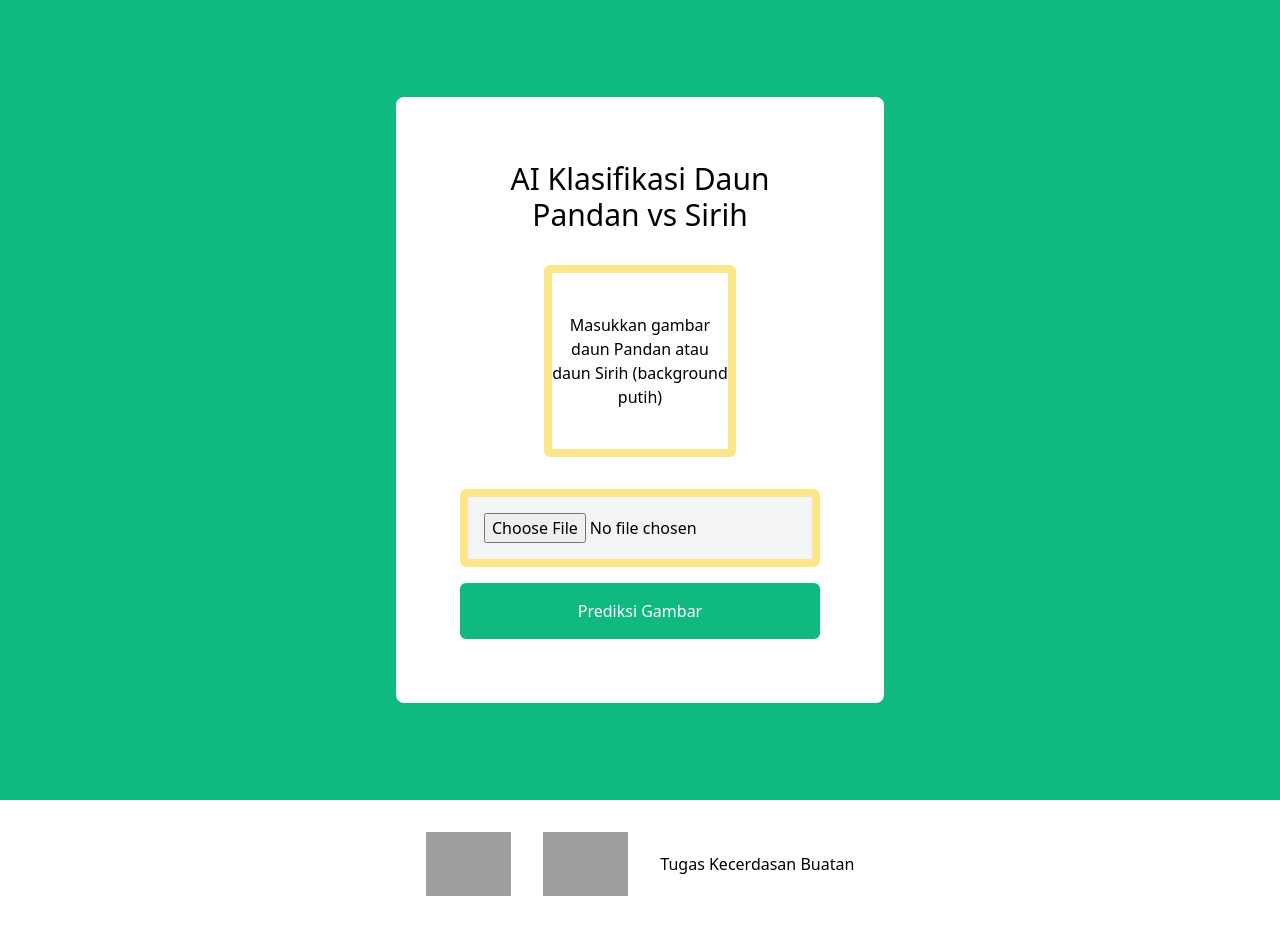
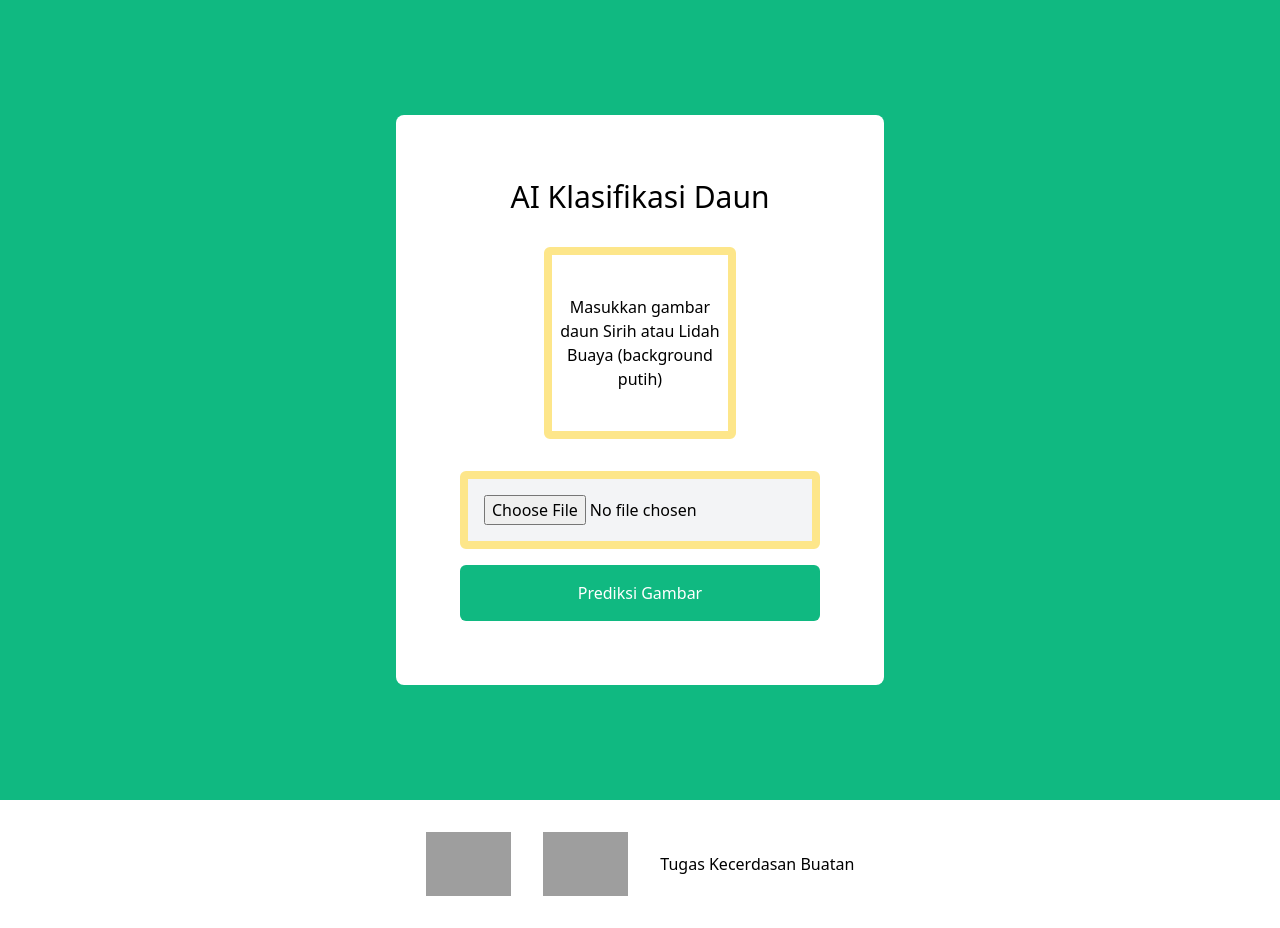
Before and after one commit to vallz64/FinalProject-AI, a Flask app: page / in a window 1280 px wide. Run offline with Flask 2, Linux system fonts and the light colour scheme; grey boxes are pictures that could not be loaded.

Commit message:
Update index.html
edit dikit

```diff
--- a/templates/index.html
+++ b/templates/index.html
@@ -8,7 +8,7 @@
             href="https://unpkg.com/tailwindcss@^2/dist/tailwind.min.css"
             rel="stylesheet"
         />
-        <title>Pandan vs Sirih</title>
+        <title>Klasifikasi Daun</title>
     </head>
     <body>
         <section
@@ -32,7 +32,6 @@
                 "
             >
                 <h1 class="text-3xl text-bold">AI Klasifikasi Daun</h1>
-                <h1 class="text-3xl text-bold">Pandan vs Sirih</h1>
 
                 {% if uploaded_image %}
                 <img
@@ -53,7 +52,7 @@
                     "
                 >
                     <p class="text-center">
-                        Masukkan gambar daun Pandan atau daun Sirih (background putih)
+                        Masukkan gambar daun Sirih atau Lidah Buaya (background putih)
                     </p>
                 </div>
                 {% endif %} {% if prediction %}
```
